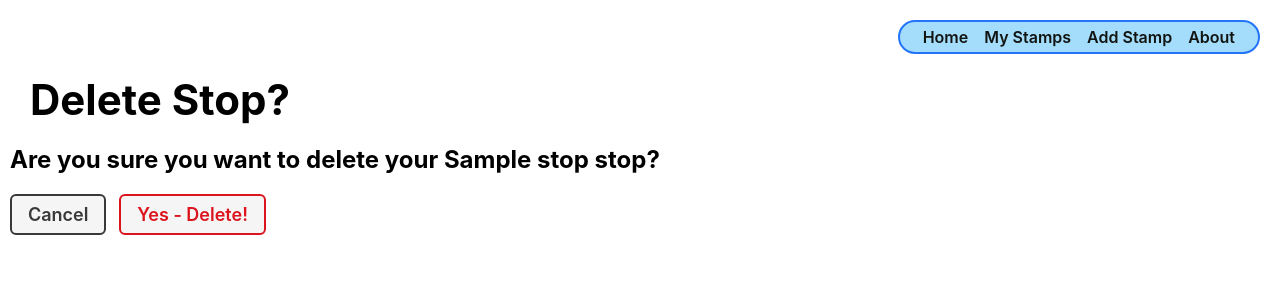
After one commit to KincentVompany22/django-crud-app-lab, a Django app: page /stamps/1/stop/1/stop-delete in a window 1280 px wide. The commit adds this page. Shown: the top 300 px of the page. Run offline with Django 5.2, Linux system fonts and the light colour scheme; tables that the repository leaves empty hold one stand-in row (values such as "Sample post").

Commit message:
full CRUD on second model

```diff
--- a/my_app/models.py
+++ b/my_app/models.py
@@ -71,8 +71,5 @@ class Stop(models.Model):
     def get_absolute_url(self):
         return reverse("stamp-detail", kwargs={"pk": self.stamp.pk}) # reference stamp because we are redirecting to the stamp details page
 
-
-'''
     class Meta:
         ordering = ['-date']
-'''
--- /dev/null
+++ b/my_app/templates/my_app/stop_confirm_delete.html
@@ -0,0 +1,16 @@
+{% extends 'base.html' %}  {% load static %}
+{% block content %}
+
+<div class="page-header">
+  <h1>Delete Stop?</h1>
+</div>
+
+<h2>Are you sure you want to delete your {{ stop.name }} stop?</h2>
+
+<form action="" method="post" class="form">
+  {% csrf_token %}
+  <a href="{% url 'stamp-detail' object.stamp.id %}" class="btn secondary">Cancel</a>
+  <button type="submit" class="btn danger">Yes - Delete!</button>
+</form>
+
+{% endblock %}
--- a/my_app/templates/stamps/detail.html
+++ b/my_app/templates/stamps/detail.html
@@ -54,6 +54,8 @@ Details
             <td>{{stop.name}}</td>
             <td>{{stop.date}}</td>
             <td>{{stop.get_rating_display}}</td>
+            <td><a href="{% url 'stop-update' stamp.id stop.id %}" class="btn warn">Edit</a></td>
+            <td><a href="{% url 'stop-delete' stamp.id stop.id %}" class="btn danger">Delete</a></td>
           </tr>
         {% endfor %}
       </tbody>
--- a/my_app/urls.py
+++ b/my_app/urls.py
@@ -11,5 +11,7 @@ urlpatterns = [
     path('stamps/<int:pk>/delete/', views.StampDelete.as_view(), name='stamp-delete'),
 
     path('stamps/<int:stamp_id>/stop-create/', views.StopCreate.as_view(), name='stop-create'),
+    path('stamps/<int:stamp_id>/stop/<int:pk>/stop-update', views.StopUpdate.as_view(), name='stop-update'),
+    path('stamps/<int:stamp_id>/stop/<int:pk>/stop-delete', views.StopDelete.as_view(), name='stop-delete'),
 
 ]
--- a/my_app/views.py
+++ b/my_app/views.py
@@ -1,4 +1,4 @@
-from django.shortcuts import render, redirect
+from django.shortcuts import render, redirect, reverse
 from django.views.generic import DetailView
 from django.views.generic.edit import CreateView, UpdateView, DeleteView
 from .models import Stamp, Stop
@@ -16,15 +16,6 @@ def about(request):
 def stamps_index(request):
     stamps = Stamp.objects.all()
     return render(request, 'stamps/index.html', {'stamps': stamps})
-
-class StopCreate(CreateView):
-    model = Stop
-    form_class = StopForm
-    # fields are specified in StopForm in forms.py file
-
-    def form_valid(self, form):
-        form.instance.stamp_id = self.kwargs['stamp_id'] # attaches Stop form submission to parent Stamp
-        return super().form_valid(form)
 
 class StampDetail(DetailView):
     model = Stamp
@@ -46,6 +37,22 @@ class StampDelete(DeleteView):
 
 
 
+class StopCreate(CreateView):
+    model = Stop
+    form_class = StopForm # fields are specified in StopForm in forms.py file
+    def form_valid(self, form):
+        form.instance.stamp_id = self.kwargs['stamp_id'] # attaches Stop form submission to parent Stamp
+        return super().form_valid(form)
+
+class StopUpdate(UpdateView):
+    model = Stop
+    form_class = StopForm
+
+class StopDelete(DeleteView):
+    model = Stop
+    def get_success_url(self): # since directing to a dynamic URL (referencing stamp.pk) you have to use get_success_url instead of just success_url like in StampDelete
+        return reverse("stamp-detail", kwargs={"pk": self.object.stamp.pk}) # have to include object.stamp because by default the current object is stop not stamp. So to access stamp you have to reference object
+
 
 # Just testing data below - real data defined in model
 '''
```
